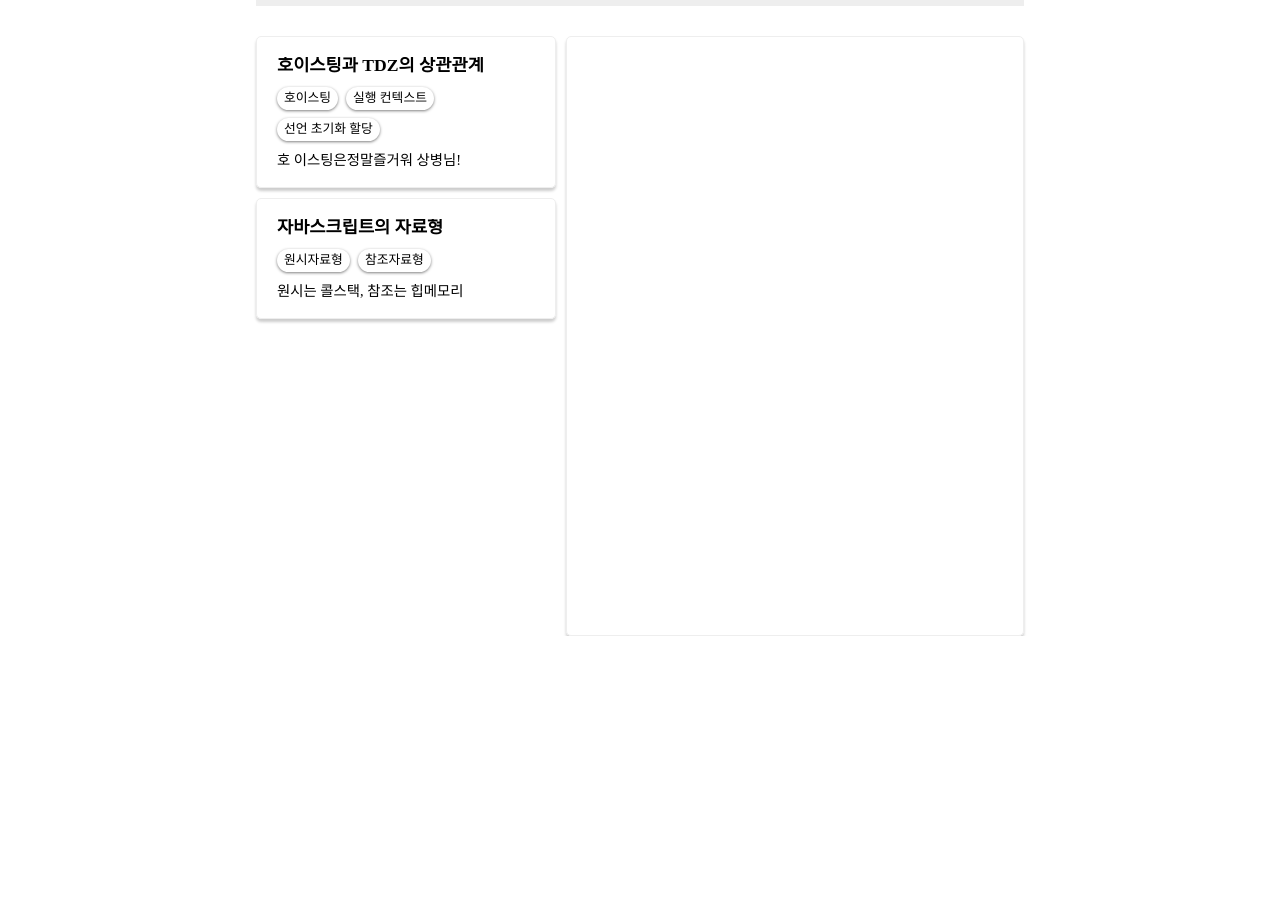
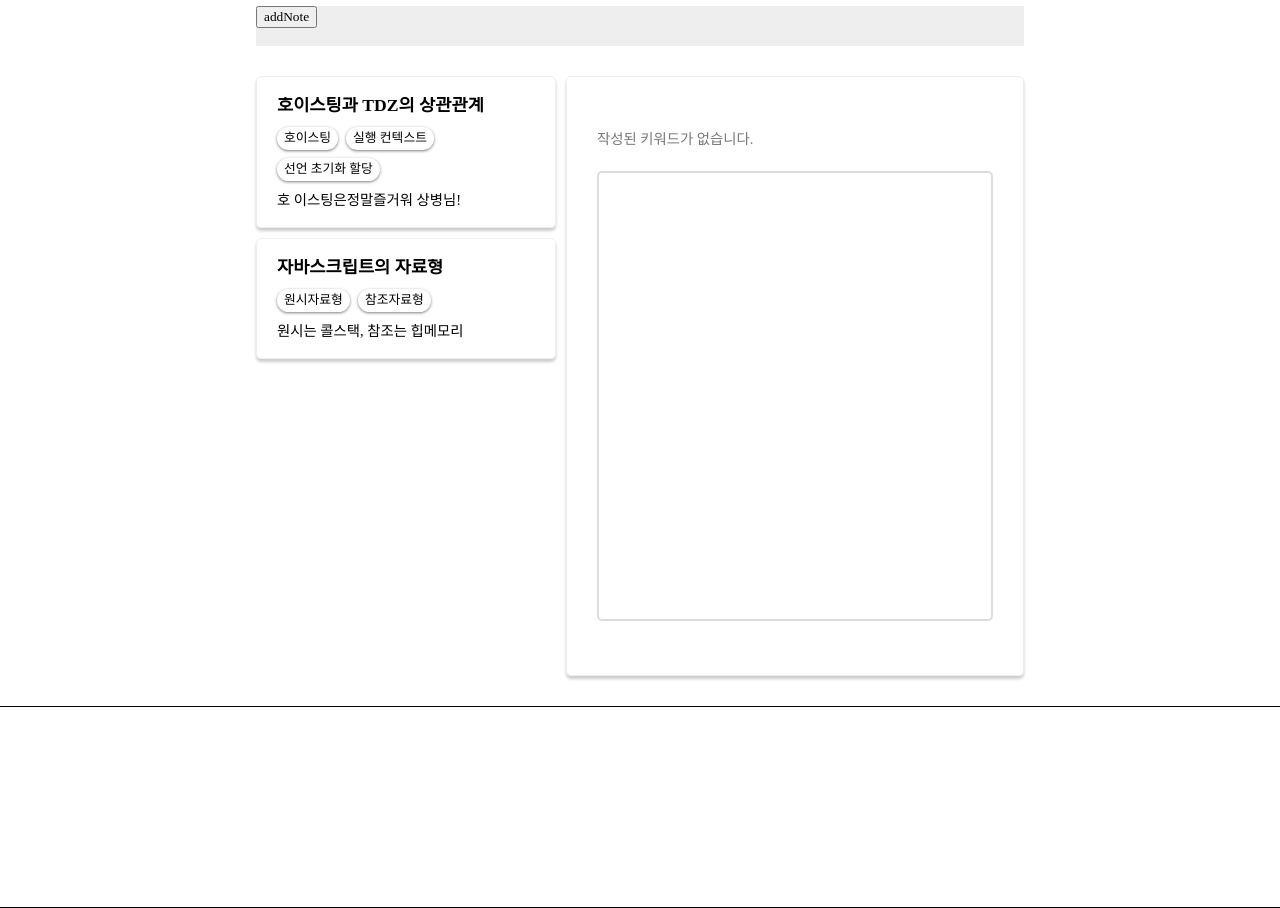
Before and after one commit to CHOI-K-ROCK/TODO_TS, a React (Create React App) app: page /memory in a window 1280 px wide. Shown: the part 360-1268 px from the top of the page. Before the commit the page ends 996 px from the top, so only its background shows below. Built offline with nearby package versions, Linux system fonts and the light colour scheme; a web font is replaced by a local one.

Commit message:
뷰어 완성, 일부 UI 추가

```diff
--- a/src/App.tsx
+++ b/src/App.tsx
@@ -41,7 +41,7 @@ const InnerContainer = styled.section`
   flex-direction: column;
 
   position: relative;
-  top: 20%;
+  top: 200px;
 
   @media screen and (max-width: 750px) {
     width: 80%;
@@ -56,6 +56,13 @@ const Title = styled.section`
   font-size: 3rem;
   text-align: center;
   letter-spacing: 0.1rem;
+`;
+
+const Footer = styled.footer`
+  height: 200px;
+  width: 100vw;
+  margin-top: 30px;
+  border: 1px solid;
 `;
 
 interface ITodo {
@@ -128,6 +135,7 @@ function App(): JSX.Element {
           />
           <Route path="memory" element={<Memory />} />
         </Routes>
+        <Footer />
       </InnerContainer>
     </Container>
   );
--- a/src/components/Memory/AddNote.tsx
+++ b/src/components/Memory/AddNote.tsx
@@ -21,7 +21,7 @@ const Container = styled.section`
     height: 30px;
 
     position: absolute;
-    top: 30px;
+    top: 25px;
     right: 30px;
 
     background: none;
@@ -153,6 +153,17 @@ const ContentWrapper = styled.div`
   }
 `;
 
+const Notification = styled.div`
+  display: flex;
+  justify-content: flex-end;
+
+  width: 100%;
+  margin-bottom: 8px;
+  font-size: 0.9rem;
+
+  color: #777;
+`;
+
 const AddBtn = styled.button`
   padding: 5px 0;
 
@@ -170,6 +181,19 @@ const AddBtn = styled.button`
     background-color: #000;
     color: #fff;
     border: 2px solid #000;
+  }
+`;
+
+const DisabledBtn = styled(AddBtn)`
+  background: #ddd;
+  color: #eee;
+
+  cursor: default;
+
+  &:hover {
+    background: #ddd;
+    color: #eee;
+    border: 2px solid #ddd;
   }
 `;
 
@@ -218,6 +242,7 @@ function AddNote({
         content,
       })
     );
+    setOpenAdd(false);
   };
 
   return (
@@ -279,10 +304,26 @@ function AddNote({
           onChange={(e) => setContent(e.target.value)}
         />
       </ContentWrapper>
+      {/* 작성 필드 안내 */}
+      <Notification>
+        <div className="alert_msg">
+          {!title && !content ? '제목과 내용을 작성해주세요.' : null}
+        </div>
+        <div className="alert_msg">
+          {title && !content ? '내용을 작성해주세요.' : null}
+        </div>
+        <div className="alert_msg">
+          {!title && content ? '제목을 작성해주세요.' : null}
+        </div>
+      </Notification>
       {/* 노트 추가 버튼 */}
-      <AddBtn type="button" onClick={addNote}>
-        작성완료
-      </AddBtn>
+      {title && content ? (
+        <AddBtn type="button" onClick={addNote}>
+          작성완료
+        </AddBtn>
+      ) : (
+        <DisabledBtn>작성완료</DisabledBtn>
+      )}
     </Container>
   );
 }
--- a/src/components/Memory/ListItem.tsx
+++ b/src/components/Memory/ListItem.tsx
@@ -93,7 +93,7 @@ const KeywordsWrapper = styled.div`
 interface INote {
   id: string;
   title: string;
-  keywords: string[] | null;
+  keywords: string[];
   content: string;
 }
 
--- a/src/components/Memory/Memory.tsx
+++ b/src/components/Memory/Memory.tsx
@@ -61,7 +61,7 @@ const ContentsWrapper = styled.div`
 interface INote {
   id: string;
   title: string;
-  keywords: string[] | null;
+  keywords: string[];
   content: string;
 }
 
--- a/src/components/Memory/Viewer.tsx
+++ b/src/components/Memory/Viewer.tsx
@@ -11,10 +11,68 @@ const Container = styled.section`
   }
 `;
 
+const Title = styled.h2`
+  font-size: 1.3rem;
+  font-weight: bold;
+  margin-bottom: 20px;
+`;
+
+const KeywordsWrapper = styled.div`
+  display: flex;
+  flex-wrap: wrap;
+  gap: 8px;
+
+  height: 1.2rem;
+  margin-bottom: 25px;
+  .no_keyword {
+    font-size: 0.9rem;
+    padding: 5px 0;
+
+    color: #777;
+  }
+
+  .keyword {
+    font-size: 0.9rem;
+    position: relative;
+    min-width: 30px;
+    width: max-content;
+    padding: 5px 7px;
+
+    text-align: center;
+    background-color: #fff;
+    border-radius: 100vmax;
+
+    box-shadow: 0 1px 3px rgba(0, 0, 0, 0.5);
+
+    user-select: none;
+  }
+`;
+
+const ContentWrapper = styled.div`
+  margin-bottom: 10px;
+
+  .content {
+    width: 100%;
+    min-height: 450px;
+    max-height: 600px;
+    height: max-content;
+
+    box-sizing: border-box;
+    padding: 20px 10px;
+
+    border: 2px solid #ddd;
+    border-radius: 5px;
+
+    font-size: 1rem;
+
+    overflow: auto;
+  }
+`;
+
 interface INote {
   id: string;
   title: string;
-  keywords: string[] | null;
+  keywords: string[];
   content: string;
 }
 
@@ -22,9 +80,28 @@ function Viewer({ note }: { note: INote }): JSX.Element {
   const { id, title, keywords, content } = note;
   return (
     <Container>
-      <div className="title">{title}</div>
-      <div className="keywords">{keywords}</div>
-      <pre className="content">{content}</pre>
+      {/* 제목 */}
+      <Title>{title}</Title>
+
+      {/* 키워드 */}
+      <KeywordsWrapper>
+        {keywords.length ? (
+          keywords.map((keyword) => {
+            return (
+              <div className="keyword" key={keyword}>
+                {keyword}
+              </div>
+            );
+          })
+        ) : (
+          <div className="no_keyword">작성된 키워드가 없습니다.</div>
+        )}
+      </KeywordsWrapper>
+
+      {/* 본문 */}
+      <ContentWrapper>
+        <pre className="content">{content}</pre>
+      </ContentWrapper>
     </Container>
   );
 }
--- a/src/components/Todo/Input.tsx
+++ b/src/components/Todo/Input.tsx
@@ -23,9 +23,8 @@ const Container = styled.section`
 
     font-size: 1.1rem;
 
-    outline: none;
-
     &:focus {
+      outline: none;
       border: 2px solid #000;
     }
   }
```
